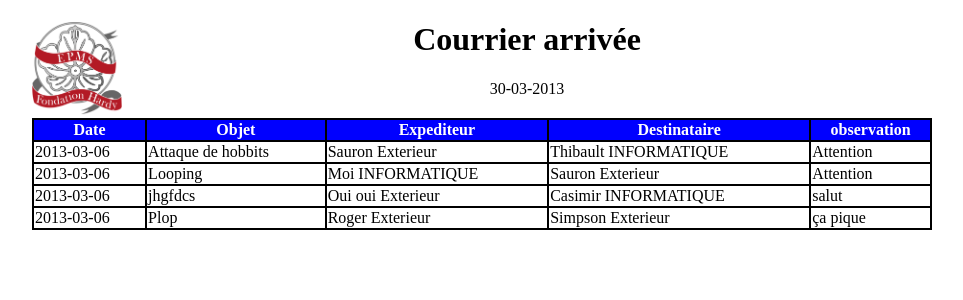
After one commit to titi3625/Projet_Courrier, a PHP site: page /print_arrive.php in a window 1280 px wide. The commit adds this page. Shown: the top 300 px of the page, without its empty margins (158-1121 px from the left). Run offline with PHP 8.4, Linux system fonts and the light colour scheme; data comes from the database, SQL or seed files in the repository.

```diff
--- a/gestion.php
+++ b/gestion.php
@@ -48,7 +48,7 @@ if($_SESSION['auth'] != "yes" || $_SESSION['droit'] != "admin") {
 								include('include/utilisateurs/gestion_droit.php');
 							break;
 						case '4':
-								include('include/backupRestore.php');
+								include('include/historique/gestion_modif.php');
 							break;
 						default:
 							echo "Erreur de redirection ! (onch onch)";
@@ -70,6 +70,7 @@ if($_SESSION['auth'] != "yes" || $_SESSION['droit'] != "admin") {
 	<script src="js/jquery-ui-1.10.1.custom.min.js"></script>
 	<script src="js/interface.js"></script>
 	<script src="js/formulaire_insertion.js"></script>
+	<script src="js/recherche_accuse.js"></script>
 
 </body>
 </html>
--- a/include/ajouter_accusedereception.php
+++ b/include/ajouter_accusedereception.php
@@ -1,5 +1,5 @@
 <?php
-require('bdd.php');
+require('include/bdd.php');
 
 if(isset($_POST)) {
 	extract($_POST);
@@ -15,8 +15,9 @@ if(isset($_POST)) {
 			echo "Accusé de reception ajouté";
 		}
 		else {
-			echo "Probleme de base de données";
+			echo "Problème de base de données";
 		}
+		header("refresh:2;url=inserer.php?page=3");
 	}
 }
 else {
--- a/include/insertion_entrant.php
+++ b/include/insertion_entrant.php
@@ -79,4 +79,5 @@
 			</td>
 		</tr>
 	</table>
+	<a href="">Imprimer les courriers arrivés du jour</a>
 </form>
--- a/include/service/gestion_service.php
+++ b/include/service/gestion_service.php
@@ -31,6 +31,7 @@
 	?>
 </table>
 <hr>
+<h2>Ajouter un service</h2>
 <form action="gestion_service.method.php" method="post" id="insererType">
 	<table>
 		<tr>
--- a/include/type/gestion_type.php
+++ b/include/type/gestion_type.php
@@ -31,6 +31,7 @@
 	?>
 </table>
 <hr>
+<h2>Ajouter un type</h2>
 <form action="include/type/gestion_type.method.php" method="post" id="insererType">
 	<table>
 		<tr>
--- a/include/utilisateurs/gestion_droit.php
+++ b/include/utilisateurs/gestion_droit.php
@@ -23,6 +23,7 @@
 	?>
 </table>
 <hr>
+<h2>Ajouter un utilisateur</h2>
 <form action="include/utilisateurs/gestion_droit.method.php" method="post" id="insererType">
 	<table>
 		<tr>
--- a/inserer.php
+++ b/inserer.php
@@ -6,7 +6,7 @@ if($_SESSION['auth'] != "yes") {
 }
 ?>
 <!doctype html>
-<html lang="fr">
+<html lang="FR-fr">
 <head>
 	<meta charset="UTF-8">
 	<title>Insertion courrier</title>
@@ -48,6 +48,10 @@ if($_SESSION['auth'] != "yes") {
 							include('include/insertion_sortant.php');
 							break;
 
+						case '3':
+							include('include/insertion_accuse.php');
+							break;
+
 						default:
 							echo "Erreur de redirection ! (onch onch)";
 							break;
--- a/js/interface.js
+++ b/js/interface.js
@@ -1,4 +1,5 @@
 $(function() {
+
 	// appel des fonction necessaire au jqueryUI
 
 	// jqueryUI pour le bouton et le submit
@@ -16,4 +17,5 @@ $(function() {
 		monthNames: [ "Janvier", "Février", "Mars", "Avril", "Mai", "Juin", "Juillet", "Aout", "Septembre", "Octobre", "Novembre", "Décembre" ]
 
 	});
+
 });
--- a/modifier_courrier.php
+++ b/modifier_courrier.php
@@ -8,7 +8,7 @@ if(isset($_POST)) {
 		$requeteD = "UPDATE destinataire SET nom_destinataire = '".$destModif."', id_service = '".$serviceDest."' WHERE id_destinataire = '".$idDestModif."'";
 		$requeteE = "UPDATE expediteur SET nom_expediteur = '".$expeModif."', id_service = '".$serviceExpe."' WHERE id_expediteur = '".$idExpeModif."'";
 		$requeteC = "UPDATE courrier SET objet_courrier = '".$objetModif."', date_courrier = '".$dateModif."', observation = '".$observModif."', id_nature = '".$typeModif."', num_envoi = '".$numModif."' WHERE id_courrier = '".$idModif."'";
-		$requeteHisto = "INSERT INTO histo_courrier VALUES('".$idModif."', '".$_SESSION['login']."')";
+		$requeteHisto = "INSERT INTO histo_courrier VALUES('".$idModif."', '".$_SESSION['login']."', '".date('Y-m-d H:i:s')."')";
 
 		try {
 			$reponseD = $bdd->exec($requeteD);
@@ -21,7 +21,7 @@ if(isset($_POST)) {
 		}
 		echo "<p align=\"center\">Le courrier a été modifié</p>";
 
-		//header("Location: modifier.php?id=".$idModif);
+
 	}
 }
 else {
--- /dev/null
+++ b/print_arrive.php
@@ -0,0 +1,99 @@
+<?php
+include('include/bdd.php');
+$date = date('d-m-Y');
+?>
+
+<!doctype html>
+<html lang="en">
+<head>
+	<meta charset="UTF-8">
+	<title>Courrier arrivé</title>
+	<style>
+		body {
+			width: 900px;
+			margin: 0 auto;
+		}
+		.header {
+			text-align: center;
+			margin-bottom: 20px;
+		}
+		a {
+
+		}
+		.corp table {
+			width: 900px;
+			border-collapse: collapse;
+
+		}
+
+		.corp table th {
+			background: blue;
+			color: white;
+			border: 2px solid black;
+		}
+
+		.corp table td {
+			border: 2px solid black;
+		}
+
+		.header img {
+			float: left;
+			width: 10%;
+			height: 10%;
+			margin: 0px 0px 0px 0px;
+		}
+
+	</style>
+
+</head>
+<body>
+	<div class="header">
+		<img src="image/logo.png" alt="Logo EPMS">
+		<h1>Courrier arrivée</h1>
+		<?php echo $date; ?>
+
+	</div>
+
+
+	<?php
+	$requete = 'SELECT id_courrier, objet_courrier, date_courrier, observation, id_accuse_de_reception, nom_nature, nom_type, courrier.num_envoi, nom_expediteur, service_expediteur.nom_serviceE AS serviceE, nom_destinataire, service_destinataire.nom_serviceD AS serviceD
+	FROM courrier, destinataire, expediteur, service_expediteur, service_destinataire, nature, type, utilisateur
+	WHERE courrier.id_nature = nature.id_nature
+	AND courrier.id_type = type.id_type
+	AND courrier.id_destinataire = destinataire.id_destinataire
+	AND courrier.id_expediteur = expediteur.id_expediteur
+	AND destinataire.id_service = service_destinataire.id_serviceD
+	AND expediteur.id_service = service_expediteur.id_serviceE
+	AND date_courrier = "2013-03-06" GROUP BY id_courrier';
+	$reponse = $bdd->query($requete);
+	?>
+	<div class="corp">
+		<table>
+			<tr>
+				<th>Date</th>
+				<th>Objet</th>
+				<th>Expediteur</th>
+				<th>Destinataire</th>
+				<th>observation</th>
+			</tr>
+			<?php
+			while($ligne = $reponse->fetch())
+			{
+			?>
+				<tr>
+					<td><?php echo $ligne['date_courrier']; ?></td>
+					<td><?php echo $ligne['objet_courrier']; ?></td>
+					<td><?php echo $ligne['nom_expediteur']." ".$ligne['serviceE']; ?></td>
+					<td><?php echo $ligne['nom_destinataire']." ".$ligne['serviceD']; ?></td>
+					<td><?php echo $ligne['observation']; ?></td>
+				</tr>
+			<?php
+			}
+			?>
+		</table>
+	</div>
+	<div class="footer">
+
+	</div>
+</body>
+</html>
--- a/projet_courrier.sql
+++ b/projet_courrier.sql
@@ -3,7 +3,7 @@
 -- http://www.phpmyadmin.net
 --
 -- Client: localhost
--- Généré le : Ven 22 Mars 2013 à 09:41
+-- Généré le : Mar 26 Mars 2013 à 10:41
 -- Version du serveur: 5.5.29
 -- Version de PHP: 5.3.10-1ubuntu3.6
 
@@ -173,7 +173,7 @@ CREATE TABLE IF NOT EXISTS `nature` (
 --
 
 INSERT INTO `nature` (`id_nature`, `nom_nature`, `num_envoi`, `active`) VALUES
-(1, 'Lettre simple546', 0, 1),
+(1, 'Lettre simple', 0, 1),
 (2, 'Recommandé', 1, 1),
 (3, 'Colis', 1, 1);
 
```
Also changed, not shown: css/style.css (+16 -2 lines), include/historique/gestion_modif.php (added, +24 -0 lines), include/historique/gestion_modif_method.php (added, +54 -0 lines), include/insertion_accuse.php (added, +28 -0 lines), include/menu.php (+10 -0 lines), js/recherche_accuse.js (added, +21 -0 lines), recherche.php (+17 -2 lines), 1 other file.
